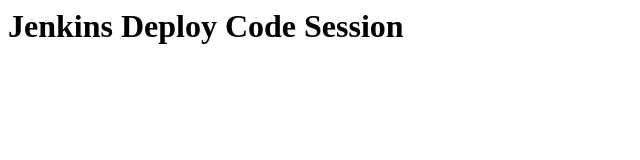
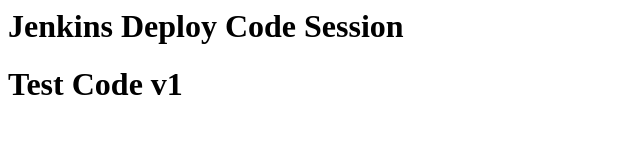
Before and after one commit to M-S-Dhanushkumar/Jenkins_Deploy_Code, a plain HTML site: page index.html in a window 1280 px wide. Shown: the whole page, without its empty margins (0-640 px from the left). Drawn offline with Linux system fonts and the light colour scheme.

Commit message:
test 1st commit

```diff
--- a/index.html
+++ b/index.html
@@ -1 +1,2 @@
 <h1> Jenkins Deploy Code Session </h1>
+<h1> Test Code v1 </h1>
```
